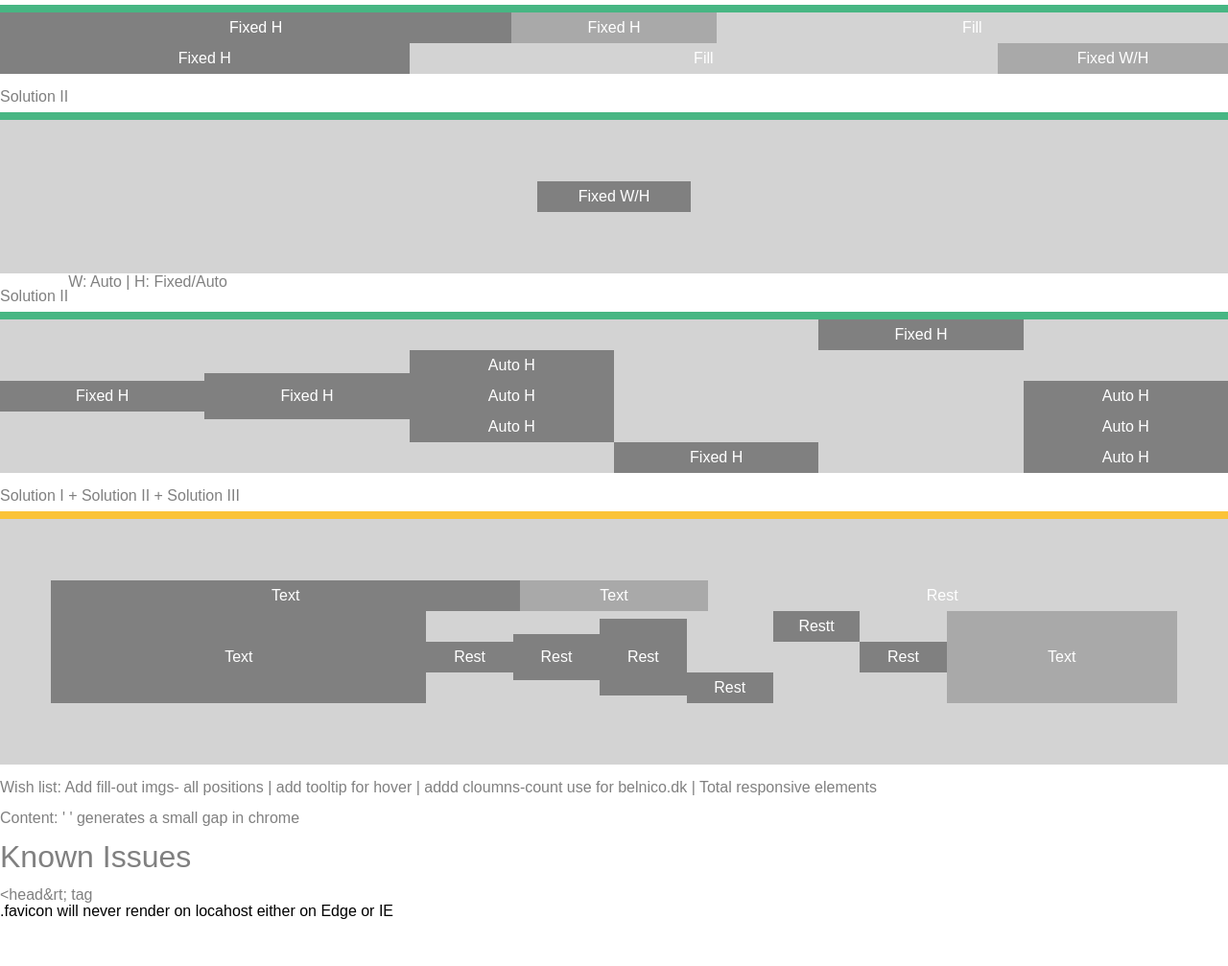
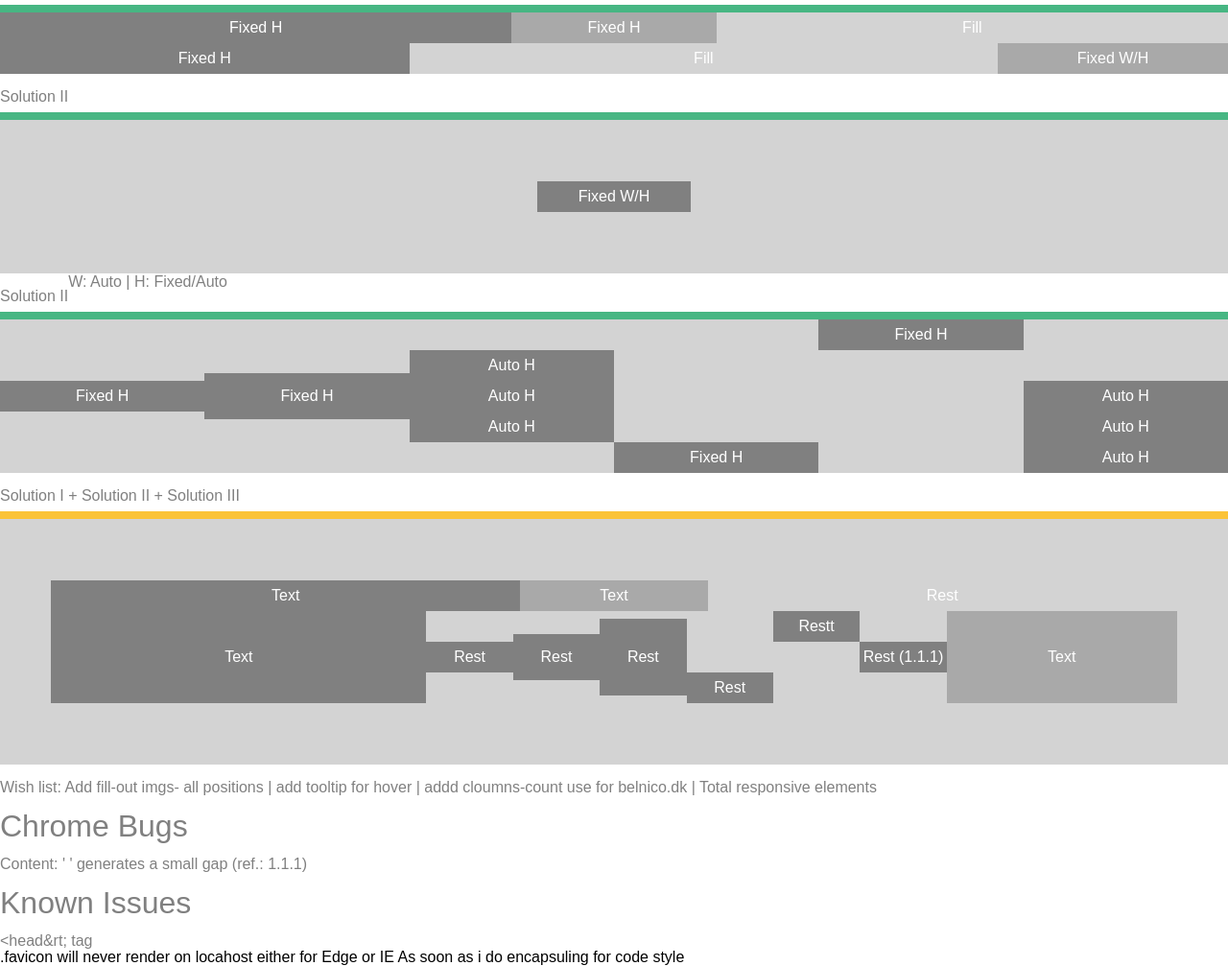
Before and after one commit to Ron-Sal/Sandbox, a plain HTML site: page index.html in a window 1280 px wide. Shown: the part 83-1090 px from the top of the page at 96% size. Before the commit the page ends 1042 px from the top, so only its background shows below. Drawn offline with nearby package versions, Linux system fonts and the light colour scheme.

Commit message:
Structuring to Bug reports etc.

```diff
--- a/index.html
+++ b/index.html
@@ -103,7 +103,7 @@
 									<div class="col-12 sbox-vert-item"><p>Restt</p></div>
 								</div>
 								<div class="col-2 no-float col-vert mid">
-									<div class="col-12 sbox-vert-item"><p>Rest</p></div>
+									<div class="col-12 sbox-vert-item"><p>Rest <i>(1.1.1)</i></p></div>
 								</div>
 							</div>
 						</div>
@@ -112,9 +112,11 @@
 			</div>
 		</section>
 		<footer><h2>Wish list:  Add fill-out imgs- all positions | add tooltip for hover | addd cloumns-count use for belnico.dk | Total responsive elements</h2>
-		<h2>Content: ' ' generates a small gap in chrome</h2>
+		<h1>Chrome Bugs</h1>
+		<h2>Content: ' ' generates a small gap (ref.: 1.1.1)</h2>
 		<h1>Known Issues</h1>
-		<h2>&lt;head&rt; tag</h2><i>.favicon will never render on locahost either on Edge or IE</i>
+		<h2>&lt;head&rt; tag</h2><i>.favicon will never render on locahost either for Edge or IE</i>
+		<i>As soon as i do encapsuling for code style</i>
 	</footer>
 		<!-- empty script tag - fix for input field lag -->
 		<script></script>
```
Also changed, not shown: 1 other file.
